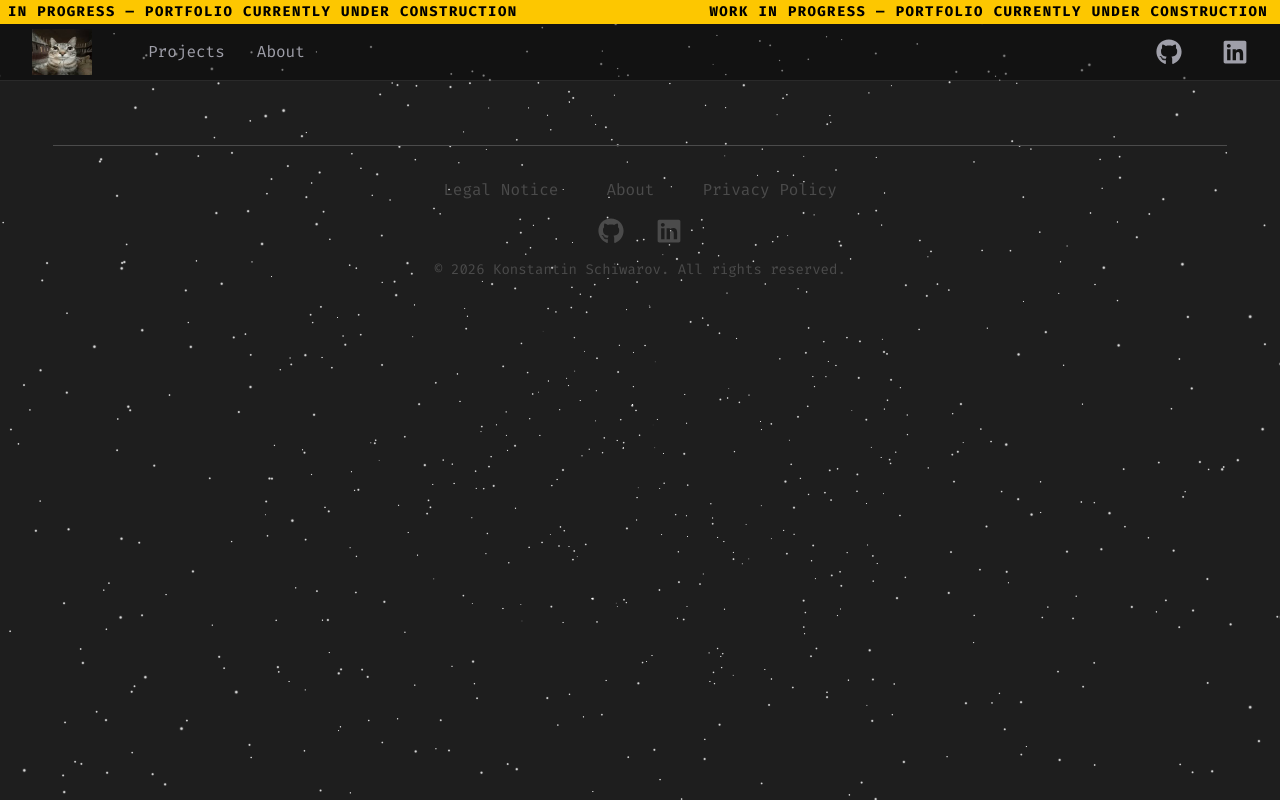
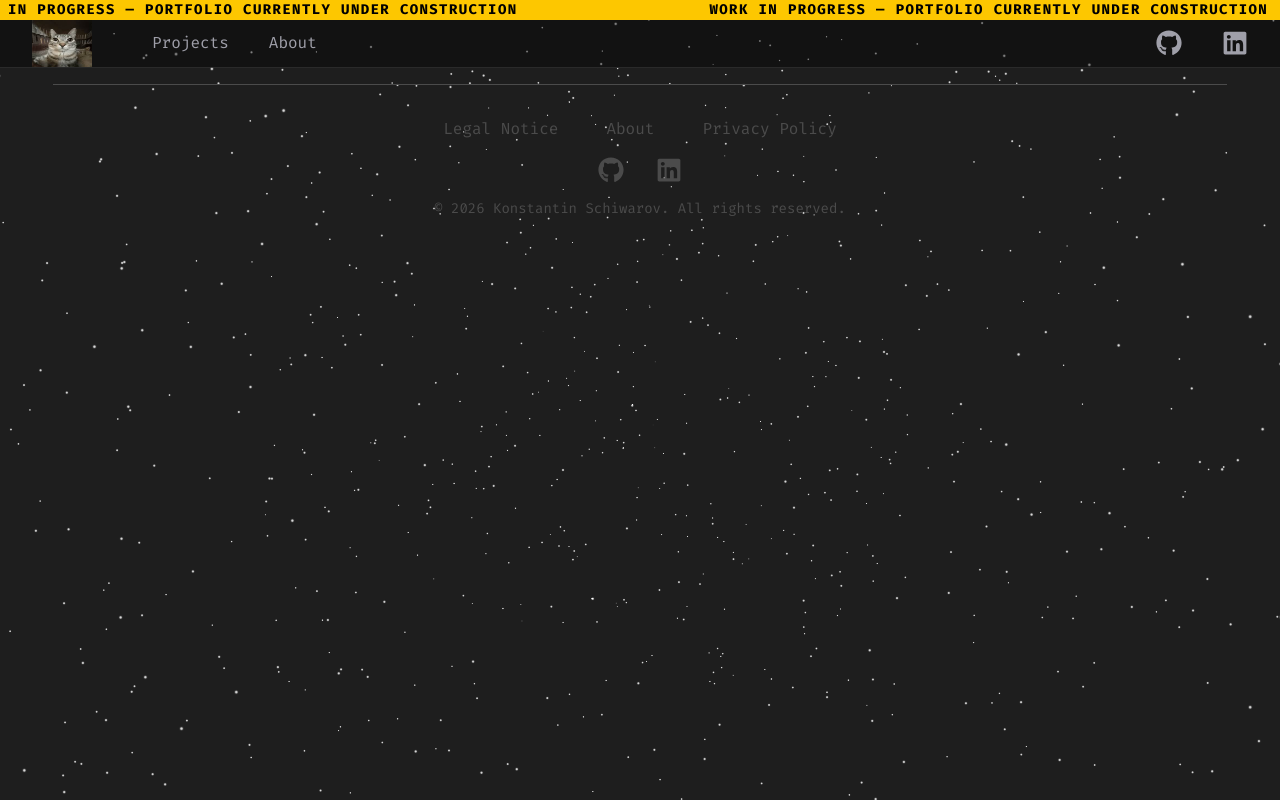
Before and after one commit to Sonic12K12/portfolio-website-nextjs, a Next.js app: page / in a window 1280 px wide. Built offline with nearby package versions, Linux system fonts and the light colour scheme.

Commit message:
add WipBanner component to Navbar and adjust styling for improved layout

```diff
--- a/src/components/Navbar.js
+++ b/src/components/Navbar.js
@@ -5,6 +5,7 @@ import Image from "next/image";
 import Link from "next/link";
 import { FaGithub } from "react-icons/fa";
 import { FaLinkedin } from "react-icons/fa";
+import WipBanner from "./WipBanner";
 
 export default function Navbar() {
   const currentPath = usePathname();
@@ -17,20 +18,27 @@ export default function Navbar() {
     return null;
   }
   return (
+    <div className="fixed top-0 w-full z-50 flex flex-col">
+      <WipBanner />
       <nav className="top-0 w-full z-50 flex items-center px-8 gap-10 bg-black/40 border-b border-white/10 text-text-main">
         <div>
           <Link href="/">
-          <Image src="/img/placeholder.jpg" alt="icon" width={60} height={60} />
+            <Image
+              src="/img/placeholder.jpg"
+              alt="icon"
+              width={60}
+              height={60}
+            />
           </Link>
         </div>
         <ul className="flex items-center">
           <li
-          className={`py-4 px-4 transition-all duration-300 ${currentPath === "/projects" ? "bg-white/10" : ""} ${currentPath === "/projects" ? "" : "hover:text-primary hover:scale-105"}`}
+            className={`py-2 px-5 rounded-full transition-all duration-300 ${currentPath === "/projects" ? "bg-white/10" : ""} ${currentPath === "/projects" ? "" : "hover:text-primary hover:scale-105"}`}
           >
             <Link href="/projects">Projects</Link>
           </li>
           <li
-          className={`py-4 px-4 transition-all duration-300 ${currentPath === "/about" ? "bg-white/10" : ""} ${currentPath === "/about" ? "" : "hover:text-primary hover:scale-105"}`}
+            className={`py-2 px-5 rounded-full transition-all duration-300 ${currentPath === "/about" ? "bg-white/10" : ""} ${currentPath === "/about" ? "" : "hover:text-primary hover:scale-105"}`}
           >
             <Link href="/about">About</Link>
           </li>
@@ -58,5 +66,6 @@ export default function Navbar() {
           </li>
         </ul>
       </nav>
+    </div>
   );
 }
--- a/src/components/WipBanner.js
+++ b/src/components/WipBanner.js
@@ -35,7 +35,7 @@ export default function WipBanner() {
   }
 
   return (
-    <div className="w-full overflow-hidden bg-yellow-400 py-0.5 text-black">
+    <div className="w-full overflow-hidden bg-yellow-400 text-black">
       {/* Inner container: holds exactly 2 identical TextBlocks for the seamless 50% loop */}
       <div className="flex w-max animate-marquee whitespace-nowrap">
         <TextBlock />
```
Lines whose indentation alone changed are shown as unchanged.
